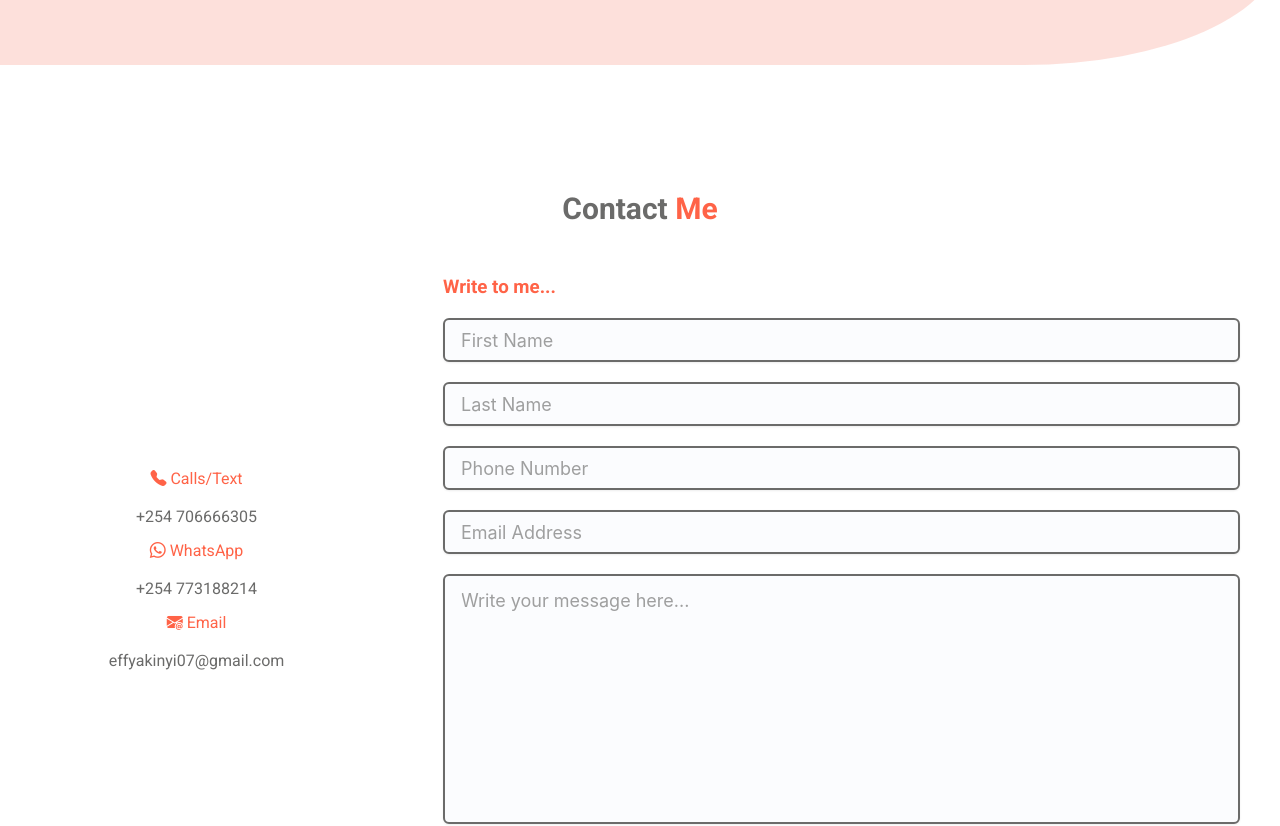
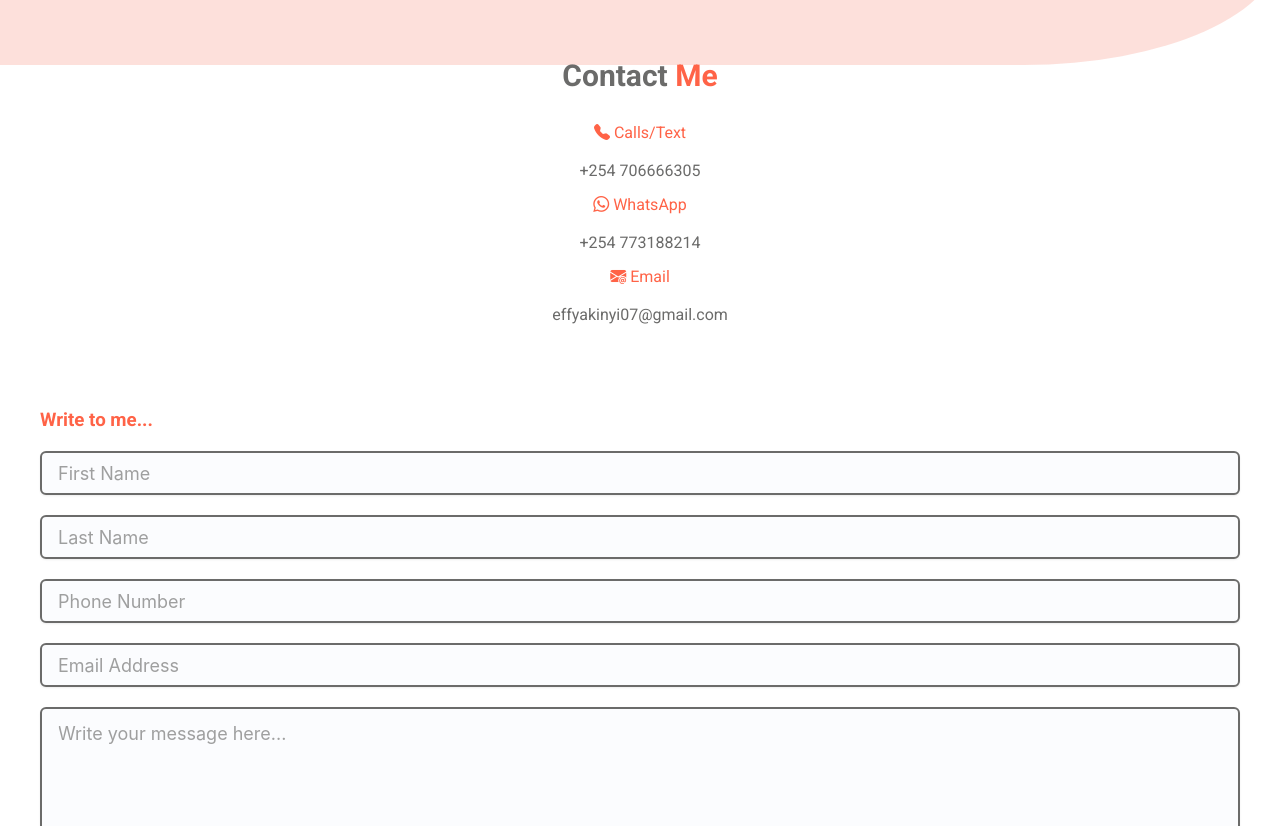
Before and after one commit to Effy1996/myportfoliowebsite, a React (Vite) app: page / in a window 1280 px wide. Shown: the part 2860-3686 px from the top of the page. Built offline with nearby package versions, Linux system fonts and the light colour scheme; a web font is replaced by a local one.

Commit message:
Update Contact.module.css

```diff
--- a/src/Components/Contact.module.css
+++ b/src/Components/Contact.module.css
@@ -30,7 +30,7 @@
 }
 
 .contactDets {
-    flex: 1 1 300px; /* Responsive base width */
+    flex: 1 1 40%; /* Responsive base width */
     min-width: 250px;
     display: flex;
     flex-direction: column;
```
